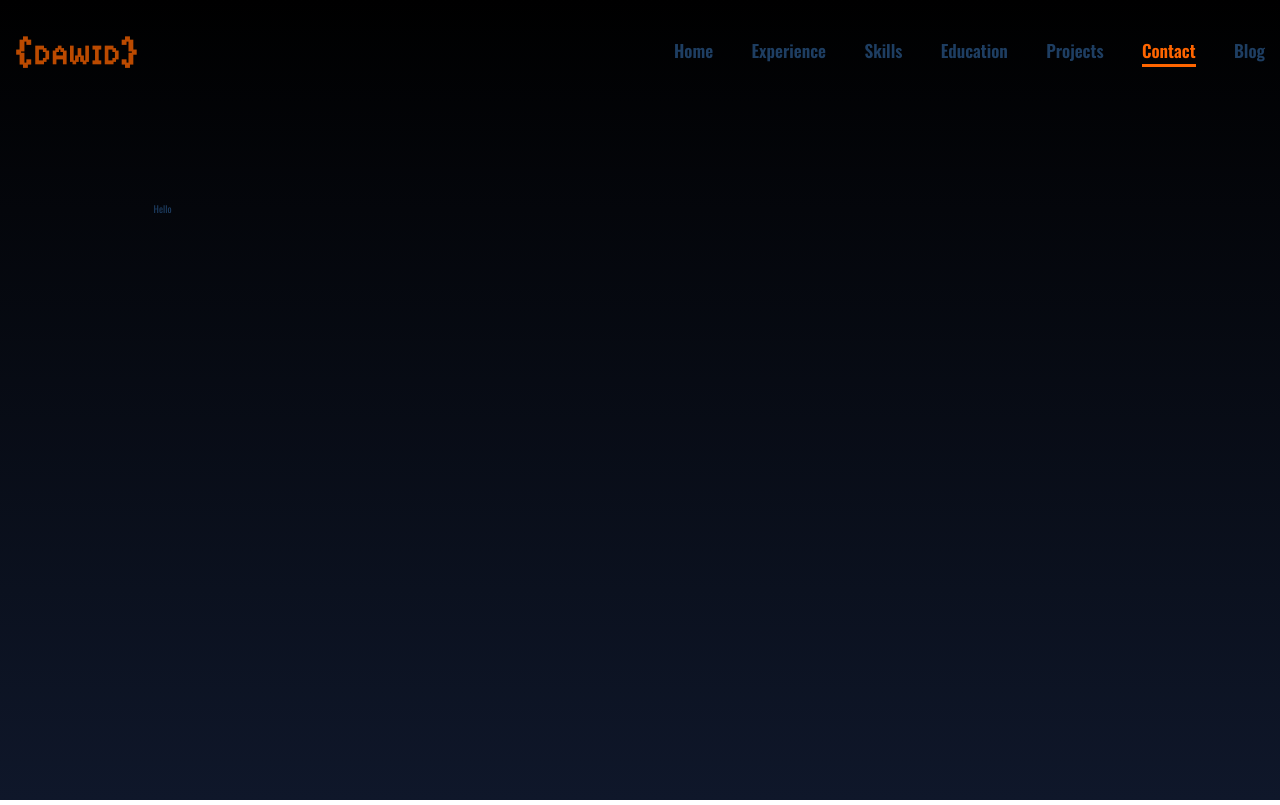
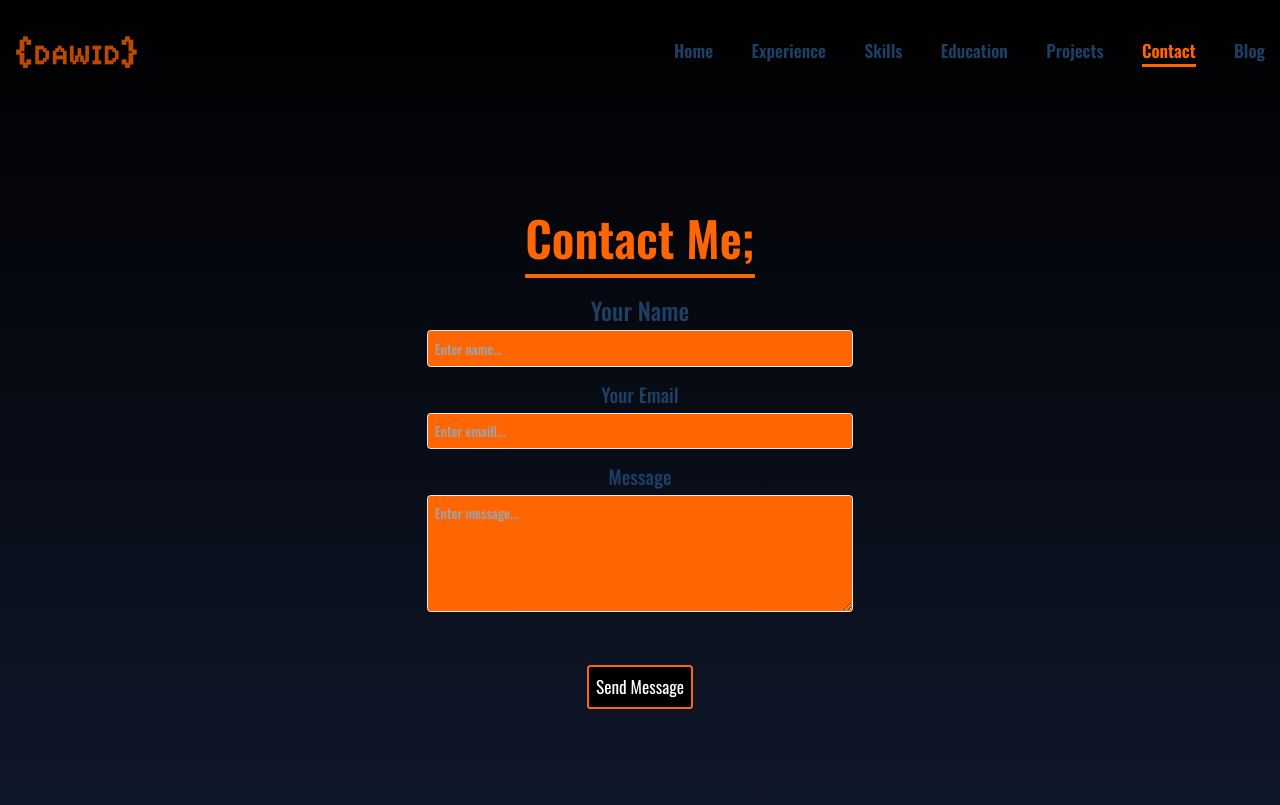
Before and after one commit to DawidCiechowski/personal-portfolio, a Next.js app: page /contact in a window 1280 px wide. Built offline with nearby package versions, Linux system fonts and the light colour scheme.

Commit message:
Added contact page with nodemailer

```diff
--- a/package.json
+++ b/package.json
@@ -11,6 +11,7 @@
   "dependencies": {
     "framer-motion": "^11.11.0",
     "next": "14.2.14",
+    "nodemailer": "^6.9.15",
     "react": "^18",
     "react-countup": "^6.5.3",
     "react-dom": "^18"
--- /dev/null
+++ b/src/app/api/sendEmail/route.ts
@@ -0,0 +1,68 @@
+import { NextRequest, NextResponse } from 'next/server';
+import nodemailer from 'nodemailer';
+
+export async function POST(req: NextRequest) {
+  const { email, message, name } = await req.json();
+
+  // Simple email validation regex
+  const emailRegex = /^[^\s@]+@[^\s@]+\.[^\s@]+$/;
+
+  // Server-side email validation
+  if (!email || !emailRegex.test(email)) {
+    return NextResponse.json({ success: false, message: 'Invalid email format' }, { status: 400 });
+  }
+
+  const transporter = nodemailer.createTransport({
+    service: 'Gmail',
+    host: "smtp.gmail.com",
+    port: 465,
+    secure: true,
+    auth: {
+      user: process.env.SMTP_USER,
+      pass: process.env.SMTP_PASSWORD,
+    },
+  });
+
+  const mailToSelfOptions = {
+    from: process.env.SMTP_USER,
+    to: process.env.SMTP_USER, // Send the email to yourself
+    subject: `New Contact Form Submission From: ${name}`,
+    html: `
+      <div style="font-family: Arial, sans-serif;">
+        <h2>New message from ${name}</h2>
+        <p><strong>Email:</strong> ${email}</p>
+        <p><strong>Message:</strong></p>
+        <p>${message}</p>
+      </div>
+    `,
+  };
+
+  const mailToContactingPersonOptions = {
+    from: process.env.SMTP_USER,
+    to: email,
+    subject: `Your Message Arrived Safely! :)`,
+    html: `
+      <div style="border-radius: 0.375rem; font-family: Arial, sans-serif; padding: 20px; max-width: 600px; margin: auto; border: 1px solid #f0f0f0; background-color: #FF6500; color: #1E3E62">
+        <h1 style="color: #000000; font-weight: 800; text-align: center;">Message Received</h1>
+        <p style="font-size: 16px; font-weight: 500;  color: #1E3E62;">Hi ${name}! :D</p>
+        <p style="font-size: 16px; font-weight: 500; color: #1E3E62;">Thank you for reaching out! Your message has arrived to me safely and I'll try to answer ASAP.</p>
+        <p style="font-size: 16px; font-weight: 500;  color: #1E3E62;">Here is a copy of your message:</p>
+        <div style="border-left: 4px solid #0B192C; padding-left: 15px; margin-top: 15px;">
+          <p style="font-size: 16px; font-weight: 500; color: #1E3E62;">${message}</p>
+        </div>
+        <p style="font-size: 16px; color: #1E3E62; margin-top: 20px;">Best regards,</p>
+        <p style="font-size: 22px; font-weight: 700; color: #1E3E62;"><strong>Dawid Ciechowski</strong></p>
+        <p style="font-size: 20px; font-weight: 600; color: #1E3E62;">Senior Software Engineer</p>
+      </div>
+    `,
+  };
+
+  try {
+    await transporter.sendMail(mailToSelfOptions); // Email to yourself
+    await transporter.sendMail(mailToContactingPersonOptions); // Email to the contacting person
+
+    return NextResponse.json({ success: true, message: 'Emails sent successfully' });
+  } catch (error) {
+    return NextResponse.json({ success: false, message: 'Failed to send emails', error }, { status: 500 });
+  }
+}
--- a/src/app/contact/page.tsx
+++ b/src/app/contact/page.tsx
@@ -1,8 +1,139 @@
+'use client';
+
+import React from "react";
 
 const Contact = () => {
-    return (
-        <div className=" tw-py-[10rem] tw-px-[12%]">Hello</div>
-    )
-}
+     const [formData, setFormData] = React.useState({
+       name: "",
+       email: "",
+       message: "",
+     });
+     const [loading, setLoading] = React.useState(false);
+     const [error, setError] = React.useState<string | null>(null);
+     const [success, setSuccess] = React.useState(false);
+
+     const handleChange = (
+       e: React.ChangeEvent<HTMLInputElement | HTMLTextAreaElement>
+     ) => {
+       setFormData({
+         ...formData,
+         [e.target.name]: e.target.value,
+       });
+     };
+
+     const handleSubmit = async (e: React.FormEvent) => {
+       e.preventDefault();
+       setLoading(true);
+       setError(null);
+       setSuccess(false);
+
+       // Assuming validation and form submission here
+       // Simplified for brevity
+
+       try {
+         const response = await fetch("/api/sendEmail", {
+           method: "POST",
+           headers: {
+             "Content-Type": "application/json",
+           },
+           body: JSON.stringify(formData),
+         });
+
+         if (!response.ok) {
+           const { message } = await response.json();
+           throw new Error(message || "Failed to send emails");
+         }
+
+         setSuccess(true);
+         setFormData({
+           name: "",
+           email: "",
+           message: "",
+         });
+       } catch (err: any) {
+         setError(err.message);
+       } finally {
+         setLoading(false);
+       }
+     };
+
+  return (
+    <div className=" tw-py-[10rem] tw-px-[6%] lg:tw-px-[12%] tw-w-screen tw-justify-center tw-flex tw-flex-col tw-items-center">
+      <h2 className="tw-text-[5rem] tw-text-main-color tw-border-b-4 tw-rounded-sm tw-border-b-main-color tw-solid tw-font-semibold tw-mb-6 tw-text-center sm:tw-text-3xl">
+        Contact Me;
+      </h2>
+      <form onSubmit={handleSubmit} className="tw-space-y-6">
+        {/* Name Input */}
+        <div className="tw-w-screen tw-items-center tw-flex tw-flex-col">
+          <label className="tw-block tw-text-[2rem] tw-font-medium tw-text-text-color sm:tw-text-[2.5rem]">
+            Your Name
+          </label>
+          <input
+            type="text"
+            name="name"
+            placeholder="Enter name..."
+            value={formData.name}
+            onChange={handleChange}
+            required
+            className="focus:tw-shadow-glow-sm tw-w-1/2 sm:tw-w-1/3 tw-bg-main-color tw-text-black tw-mt-1 tw-block tw-p-3 tw-border tw-rounded-md tw-shadow-sm focus:tw-border-black tw-text-[1.8rem] tw-font-medium sm:tw-text-[1.4rem]"
+          />
+        </div>
+
+        {/* Email Input */}
+        <div className="tw-w-screen tw-items-center tw-flex tw-flex-col ">
+          <label className="tw-block tw-text-[2rem] tw-font-medium tw-text-text-color sm:text-base">
+            Your Email
+          </label>
+          <input
+            type="email"
+            name="email"
+            value={formData.email}
+            onChange={handleChange}
+            placeholder="Enter emaill..."
+            required
+            className="focus:tw-shadow-glow-sm tw-w-1/2 sm:tw-w-1/3 tw-bg-main-color tw-text-black tw-mt-1 tw-block tw-p-3 tw-border tw-rounded-md focus:tw-border-black tw-text-[1.8rem] tw-font-medium sm:tw-text-[1.4rem]"
+          />
+        </div>
+
+        {/* Message Input */}
+        <div className="tw-w-screen tw-items-center tw-flex tw-flex-col">
+          <label className="tw-block tw-text-[2rem] tw-font-medium tw-text-text-color sm:text-base">
+            Message
+          </label>
+          <textarea
+            name="message"
+            value={formData.message}
+            onChange={handleChange}
+            placeholder="Enter message..."
+            required
+            className="focus:tw-shadow-glow-sm tw-w-1/2 sm:tw-w-1/3 tw-bg-main-color tw-text-black tw-mt-1 tw-block tw-p-3 tw-border tw-rounded-md tw-shadow-sm focus:tw-border-black tw-text-[1.8rem] tw-font-medium sm:tw-text-[1.4rem]"
+            rows={5}
+          />
+        </div>
+
+        {/* Submit Button */}
+        <div className="tw-w-screen tw-items-center tw-flex tw-flex-col">
+          <button
+            type="submit"
+            disabled={loading}
+            className="tw-w-1/4 lg:tw-w-1/12 tw-bg-black tw-border-main-color tw-border-solid tw-border-2 tw-text-white tw-py-3 tw-rounded-md hover:tw-bg-main-color hover:tw-shadow-glow-sm tw-mt-16 hover:tw-text-black tw-duration-300  tw-transition hover:tw-scale-110 tw-text-[1.4rem] sm:tw-text-[1.8rem]"
+          >
+            {loading ? "Sending..." : "Send Message"}
+          </button>
+
+          {/* Error and Success Messages */}
+          {error && (
+            <p className="tw-text-red-500 tw-mt-4 tw-text-center">{error}</p>
+          )}
+          {success && (
+            <p className="tw-text-green-500 tw-mt-4 tw-text-center">
+              Message sent successfully!
+            </p>
+          )}
+        </div>
+      </form>
+    </div>
+  );
+};
 
 export default Contact;
--- a/src/components/MobileNav.tsx
+++ b/src/components/MobileNav.tsx
@@ -37,7 +37,7 @@ const MobileNav = () => {
               className={`tw-text-[1.8rem] tw-font-semibold tw-block tw-p-4 ${
                 pathName === link.path
                   ? "tw-text-main-color tw-border-b-[3px] tw-border-solid tw-border-main-color tw-duration-300 tw-ease-in-out tw"
-                  : "tw-text-text-color hover:tw-text-main-color hover:tw-border-main-color hover:tw-border-b-[3px] hover:tw-border-solid tw-duration-300 tw-ease-linear tw-border-b-[3px] tw-border-solid tw-border-transparent"
+                  : "tw-text-text-color hover:tw-text-black hover:tw-border-secondary hover:tw-border-b-[3px] hover:tw-border-solid hover:tw-bg-gradient-to-r hover:tw-from-main-color hover:tw-to-slate-900 hover:tw-duration-300 tw-duration-300 tw-ease-linear tw-border-b-[3px] tw-border-solid tw-border-transparent"
               }`}
               key={index}
               onClick={toggleMenu}
--- a/src/components/SkillsTab.tsx
+++ b/src/components/SkillsTab.tsx
@@ -8,6 +8,8 @@ interface SkillsTabProps {
     skills: unknown;
 }
 
+// TODO: Redefine all types to remove ts-ignore comments, once the website design is finalised.
+// To those interested I use TodoTree extension in VS code, so I can always easily comeback to those todos, so they won't disappear.
 const SkillShowcase: React.FC<{item: {icon: Icons, refs: string}, index: number}> = ({item, index})=> {
   const icon = item.icon;
   const ref = item.refs;
@@ -34,6 +36,7 @@ const SkillTab: React.FC<{skillType: string, items: Array<unknown>}> = ({skillTy
       <div className="tw-pt-3 tw-grid tw-grid-cols-3 tw-gap-16 md:tw-gap-0 md:tw-grid-cols-4 tw-items-center tw-justify-center tw-text-main-color tw-font-semibold tw-text-[5rem]">
         {items.map((item, index) => {
           return (
+            //@ts-ignore
             <SkillShowcase key={index} item={item} index={index} />
           )
         })}
@@ -46,50 +49,67 @@ const SkillsTab: React.FC<SkillsTabProps> = ({title, text, skills}) => {
   const skillTypes = [
     {
       name: "Programming Languages",
+      //@ts-ignore
       skills: skills.programmingLanguages,
     },
     {
       name: "Backend",
+      //@ts-ignore
       skills: skills.backend,
     },
     {
       name: "Frontend",
+      //@ts-ignore
       skills: skills.frontend,
     },
     {
       name: "Databases",
+      //@ts-ignore
       skills: skills.databases,
     },
     {
       name: "Test Frameworks",
+      //@ts-ignore
       skills: skills.testFrameworks,
     },
     {
       name: "Data Science Frameworks",
+      //@ts-ignore
       skills: skills.dataScience,
     },
     {
       name: "Mobile",
+      //@ts-ignore
       skills: skills.mobile,
     },
     {
       name: "Containers",
+      //@ts-ignore
       skills: skills.container,
     },
     {
+      name: "Dependency Management Frameworks",
+      //@ts-ignore
+      skills: skills.dependencyManagement,
+    },
+    {
       name: "Runtime",
+      //@ts-ignore
       skills: skills.runtime,
     },
     {
       name: "Web Servers",
+      //@ts-ignore
       skills: skills.webServer,
     },
     {
       name: "Visualization Frameworks",
+      //@ts-ignore
       skills: skills.visualization,
     },
     {
       name: "Other",
+      //@ts-ignore
       skills: skills.other,
     },
   ];
```
Also changed, not shown: src/utils/constants.ts (+19 -5 lines), 1 other file (tests, documents, lock files or other folders).
